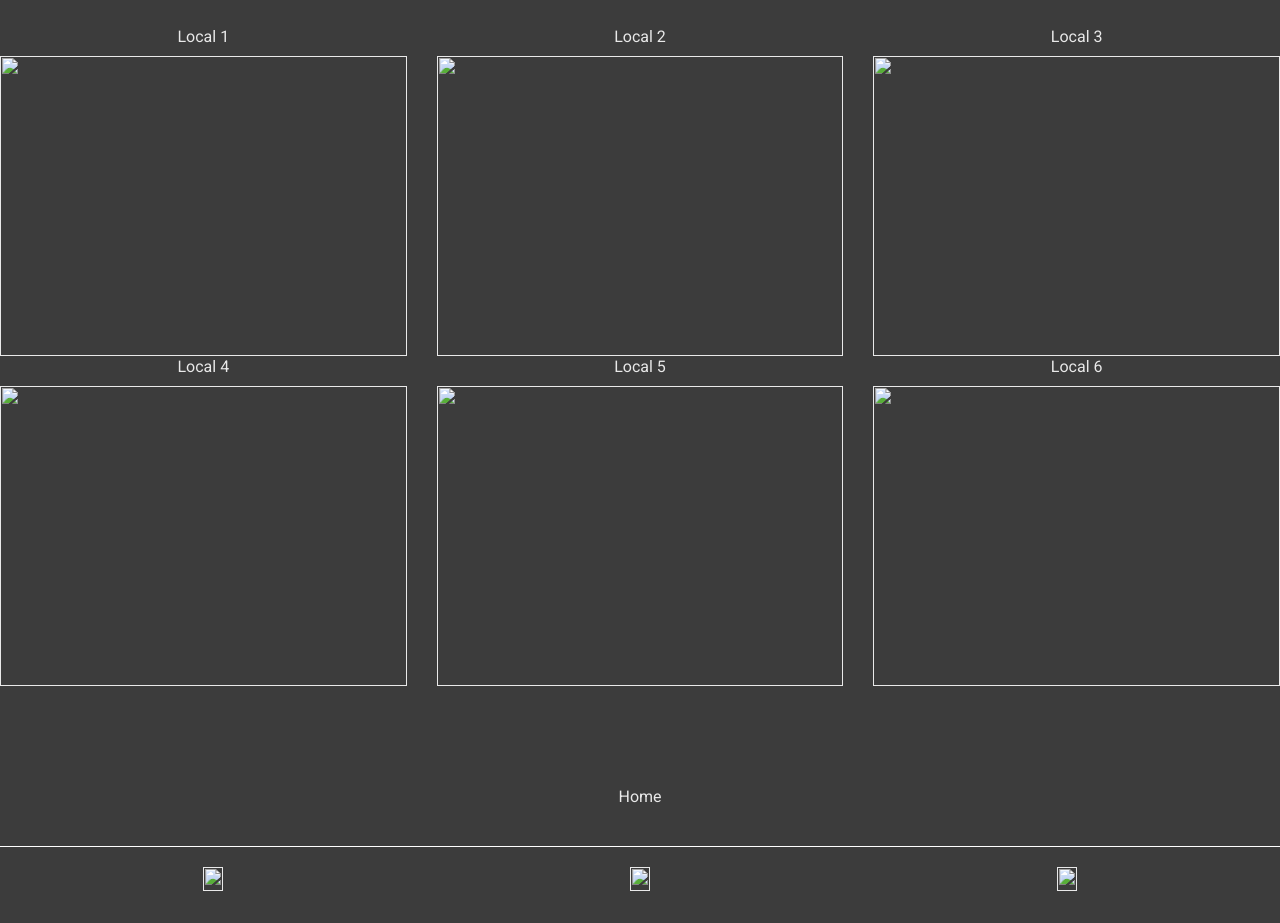
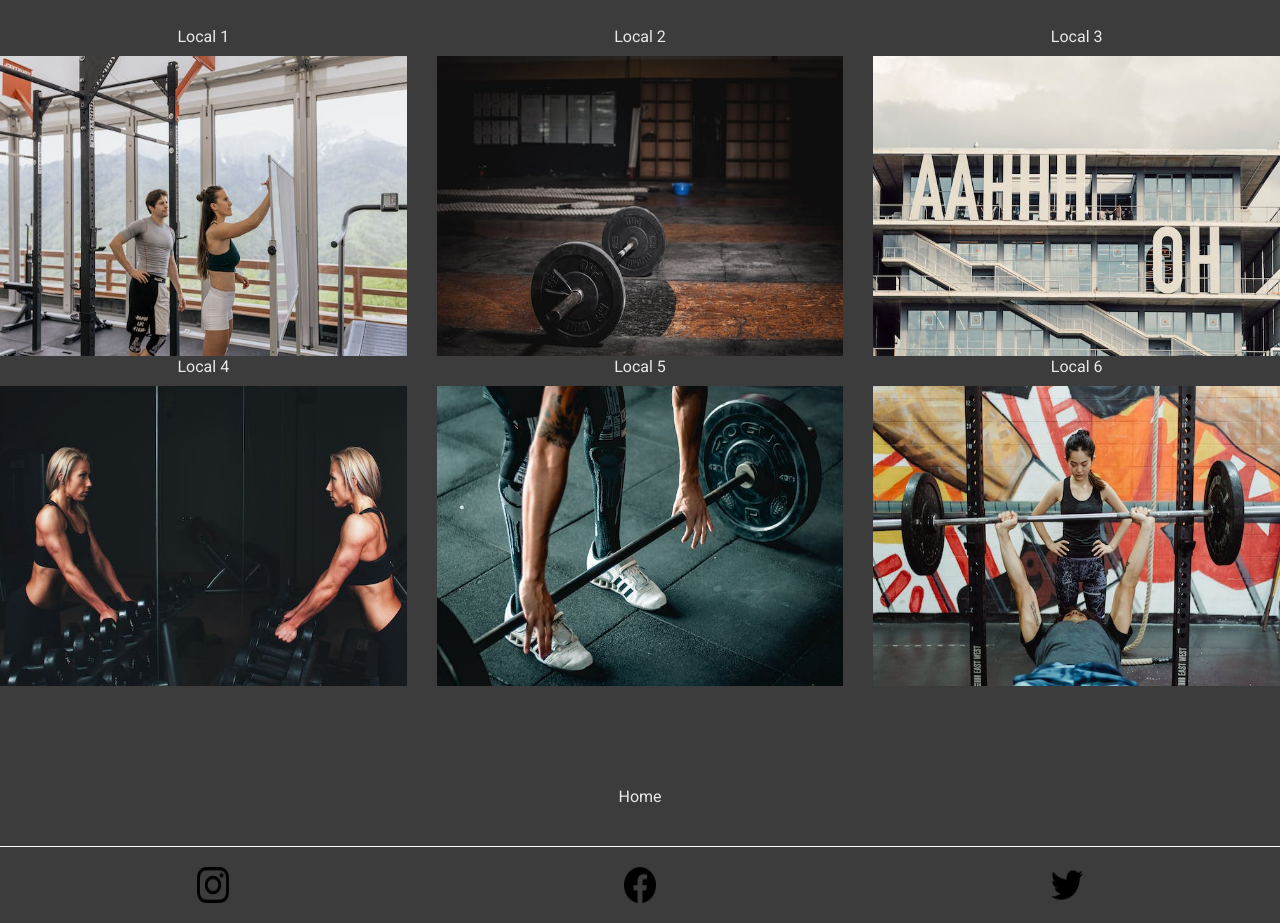
Before and after one commit to Alpatuta/Proyecto-Final, a website: page Pages/locales.html in a window 1280 px wide. Shown: the part 430-1353 px from the top of the page. Drawn offline with Linux system fonts and the light colour scheme; files that its build step writes are made by us from their sources; files whose address does not match are found by name.

Commit message:
otra vez probando >:c

```diff
--- a/Pages/locales.html
+++ b/Pages/locales.html
@@ -4,7 +4,7 @@
     <meta charset="UTF-8">
     <meta name="viewport" content="width=device-width, initial-scale=1.0">
     <!-- CSS -->
-    <link rel="stylesheet" href="./Css/backup.css">
+    <link rel="stylesheet" href="../Css/backup.css">
 
     <title>Locales</title>
 </head>
@@ -30,32 +30,32 @@
         <div class="locales">
             <p class="p-locales">Local 1</p>
 
-            <a href=""><img src="./Images/Local 1.jpg" alt=""></a>
+            <a href=""><img src="../Images/Local 1.jpg" alt=""></a>
         </div>
         <div class="locales">
             <p class="p-locales">Local 2</p>
 
-            <a href=""><img src="./Images/Local 2.jpg" alt=""></a>
+            <a href=""><img src="../Images/Local 2.jpg" alt=""></a>
         </div>
         <div class="locales">
             <p class="p-locales">Local 3</p>
 
-            <a href=""><img src="./Images/Local 3.jpg" alt=""></a>
+            <a href=""><img src="../Images/Local 3.jpg" alt=""></a>
         </div>
         <div class="locales">
             <p class="p-locales">Local 4</p>
 
-            <a href=""><img src="./Images/Local 4.jpg" alt=""></a>
+            <a href=""><img src="../Images/Local 4.jpg" alt=""></a>
         </div>
         <div class="locales">
             <p class="p-locales">Local 5</p>
 
-            <a href=""><img src="./Images/Local 5.jpg" alt=""></a>
+            <a href=""><img src="../Images/Local 5.jpg" alt=""></a>
         </div>
         <div class="locales">
             <p class="p-locales">Local 6</p>
 
-            <a href=""><img src="./Images/Local 6.jpg" alt=""></a>
+            <a href=""><img src="../Images/Local 6.jpg" alt=""></a>
         </div>
 
     </section>
@@ -68,9 +68,9 @@
     <!-- Inicio de footer -->
     <footer>
         <nav class="footer-links">
-            <div><a href=""><img src="./Images/instagram.png" alt=""></a></div>
-            <div><a href=""><img src="./Images/facebook.png" alt=""></a></div>
-            <div><a href=""><img src="./Images/twitter.png" alt=""></a></div>
+            <div><a href=""><img src="../Images/instagram.png" alt=""></a></div>
+            <div><a href=""><img src="../Images/facebook.png" alt=""></a></div>
+            <div><a href=""><img src="../Images/twitter.png" alt=""></a></div>
         </nav>
     </footer>
     <!-- Fin de footer -->
```
Also changed, not shown: Pages/contacto.html (+1 -1 lines).
